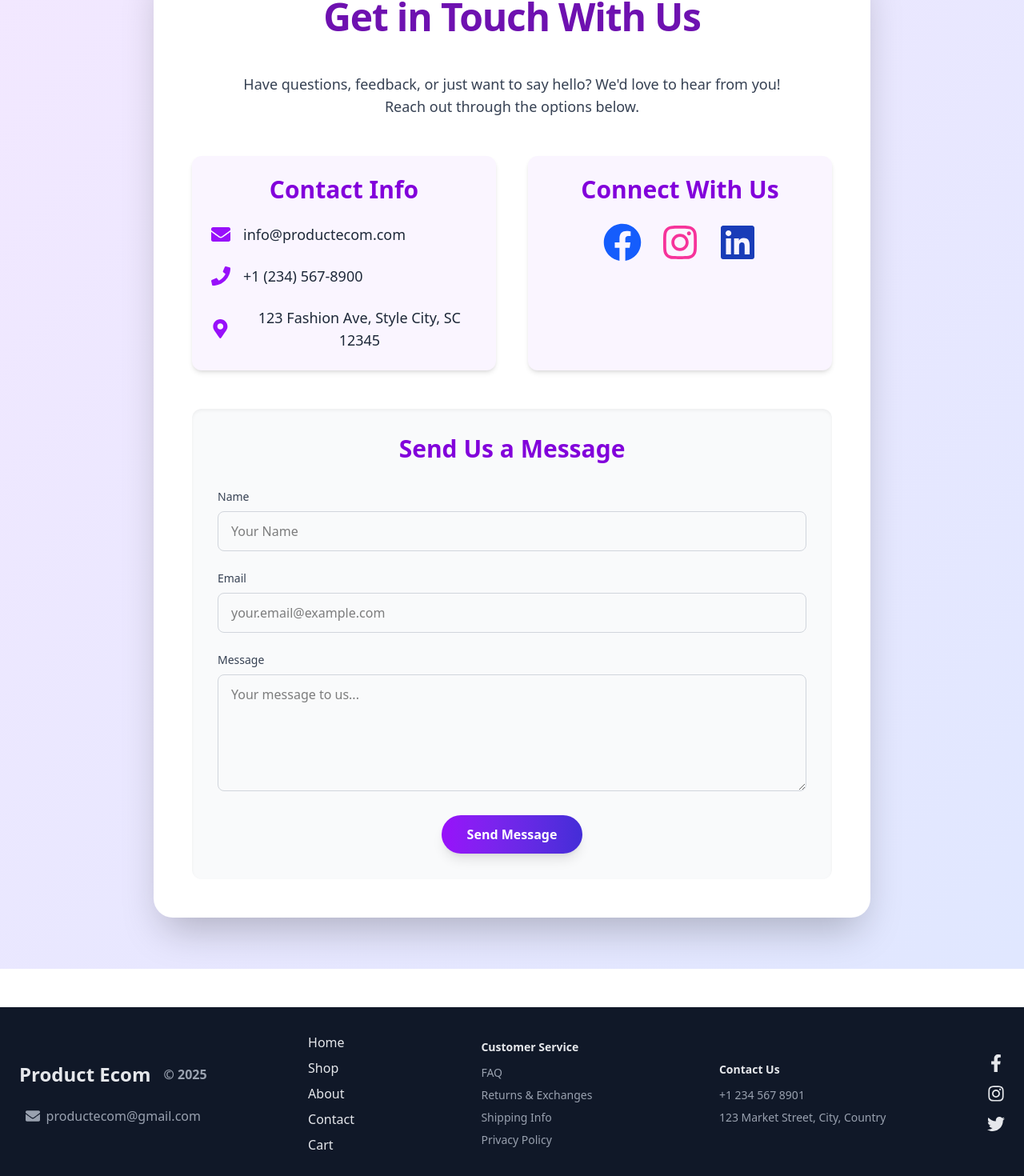
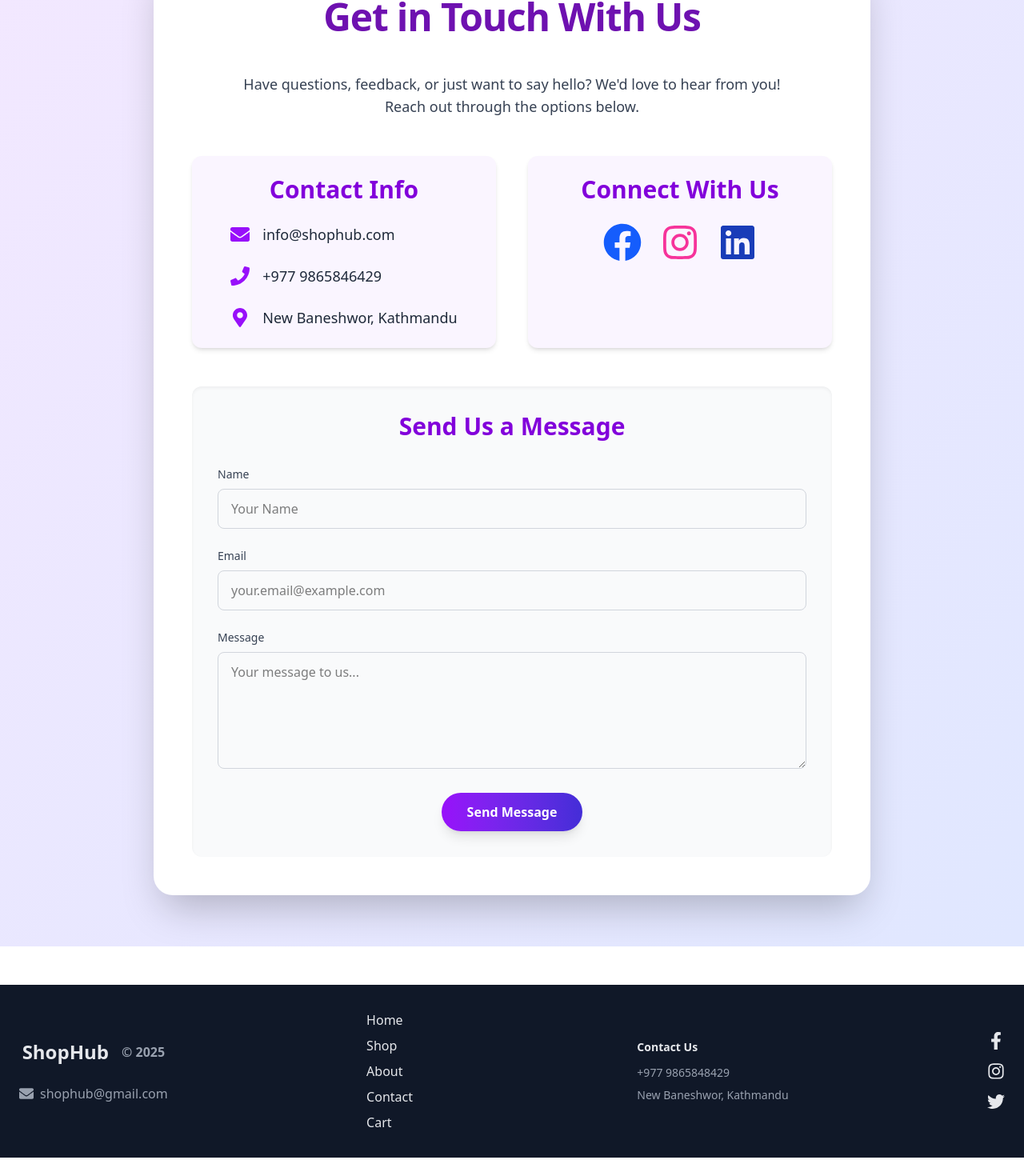
Before and after one commit to Amritpaudel12/Product_Ecom, a React (Vite) app in the folder frontend/: page /contact in a window 1280 px wide. Shown: the part 222-1692 px from the top of the page at 80% size. After the commit the page ends 1669 px from the top, so only its background shows below. Built offline with nearby package versions, Linux system fonts and the light colour scheme.

Commit message:
feat: fix form validation and consitent brand name

```diff
--- a/frontend/src/components/Footer/Footer.jsx
+++ b/frontend/src/components/Footer/Footer.jsx
@@ -8,7 +8,7 @@ function Footer() {
       <div className="container mx-auto flex flex-col md:flex-row justify-between items-center px-6">
         <div className="flex flex-col md:flex-col items-center gap-6">
           <div className="text-2xl font-bold flex items-center gap-2">
-            Product Ecom
+             ShopHub
             <span className="text-gray-400 text-base ml-2">&copy; {new Date().getFullYear()}</span>
           </div>
           <div className="flex items-center gap-2 text-gray-400">
@@ -19,7 +19,7 @@ function Footer() {
               rel="noopener noreferrer"
               className="hover:underline"
             >
-              productecom@gmail.com
+              shophub@gmail.com
             </a></span>
           </div>
         </div>
@@ -32,25 +32,18 @@ function Footer() {
 
         </div>
         <div className="hidden md:flex flex-col gap-2 text-gray-400 text-sm ml-8">
-          <span className="font-semibold text-gray-200 mb-1">Customer Service</span>
-          <span>FAQ</span>
-          <span>Returns & Exchanges</span>
-          <span>Shipping Info</span>
-          <span>Privacy Policy</span>
-        </div>
-        <div className="hidden md:flex flex-col gap-2 text-gray-400 text-sm ml-8">
           <span className="font-semibold text-gray-200 mb-1">Contact Us</span>
-          <span>+1 234 567 8901</span>
-          <span>123 Market Street, City, Country</span>
+          <span>+977 9865848429</span>
+          <span>New Baneshwor, Kathmandu</span>
         </div>
         <div className="flex gap-4 mt-6 md:mt-0 md:flex-col">
-          <a href="#" aria-label="Facebook" className="hover:text-blue-500 transition">
+          <a href="https://facebook.com" aria-label="Facebook" className="hover:text-blue-500 transition">
             <FaFacebookF size={22} />
           </a>
-          <a href="#" aria-label="Instagram" className="hover:text-pink-400 transition">
+          <a href="https://instagram.com" aria-label="Instagram" className="hover:text-pink-400 transition">
             <FaInstagram size={22} />
           </a>
-          <a href="#" aria-label="Twitter" className="hover:text-blue-400 transition">
+          <a href="https://x.com/" aria-label="Twitter" className="hover:text-blue-400 transition">
             <FaTwitter size={22} />
           </a>
         </div>
--- a/frontend/src/pages/Contact.jsx
+++ b/frontend/src/pages/Contact.jsx
@@ -64,15 +64,15 @@ function Contact() {
             <div className="space-y-6">
               <div className="flex items-center text-gray-800 text-lg">
                 <FaEnvelope className="text-purple-600 mr-4 text-2xl" />
-                <span>info@productecom.com</span>
+                <span>info@shophub.com</span>
               </div>
               <div className="flex items-center text-gray-800 text-lg">
                 <FaPhone className="text-purple-600 mr-4 text-2xl" />
-                <span>+1 (234) 567-8900</span>
+                <span>+977 9865846429</span>
               </div>
               <div className="flex items-center text-gray-800 text-lg">
                 <FaMapMarkerAlt className="text-purple-600 mr-4 text-2xl" />
-                <span>123 Fashion Ave, Style City, SC 12345</span>
+                <span>New Baneshwor, Kathmandu</span>
               </div>
             </div>
           </div>
@@ -120,6 +120,7 @@ function Contact() {
                 name="name"
                 className="w-full px-4 py-3 border border-gray-300 rounded-lg focus:ring-2 focus:ring-purple-500 focus:border-transparent outline-none transition-all duration-200"
                 placeholder="Your Name"
+                required
               />
             </div>
             <div>
@@ -130,6 +131,7 @@ function Contact() {
                 name="email"
                 className="w-full px-4 py-3 border border-gray-300 rounded-lg focus:ring-2 focus:ring-purple-500 focus:border-transparent outline-none transition-all duration-200"
                 placeholder="your.email@example.com"
+                required
               />
             </div>
             <div>
@@ -140,6 +142,7 @@ function Contact() {
                 rows="5"
                 className="w-full px-4 py-3 border border-gray-300 rounded-lg focus:ring-2 focus:ring-purple-500 focus:border-transparent outline-none transition-all duration-200 resize-y"
                 placeholder="Your message to us..."
+                required
               ></textarea>
             </div>
             <div className="text-center">
```
